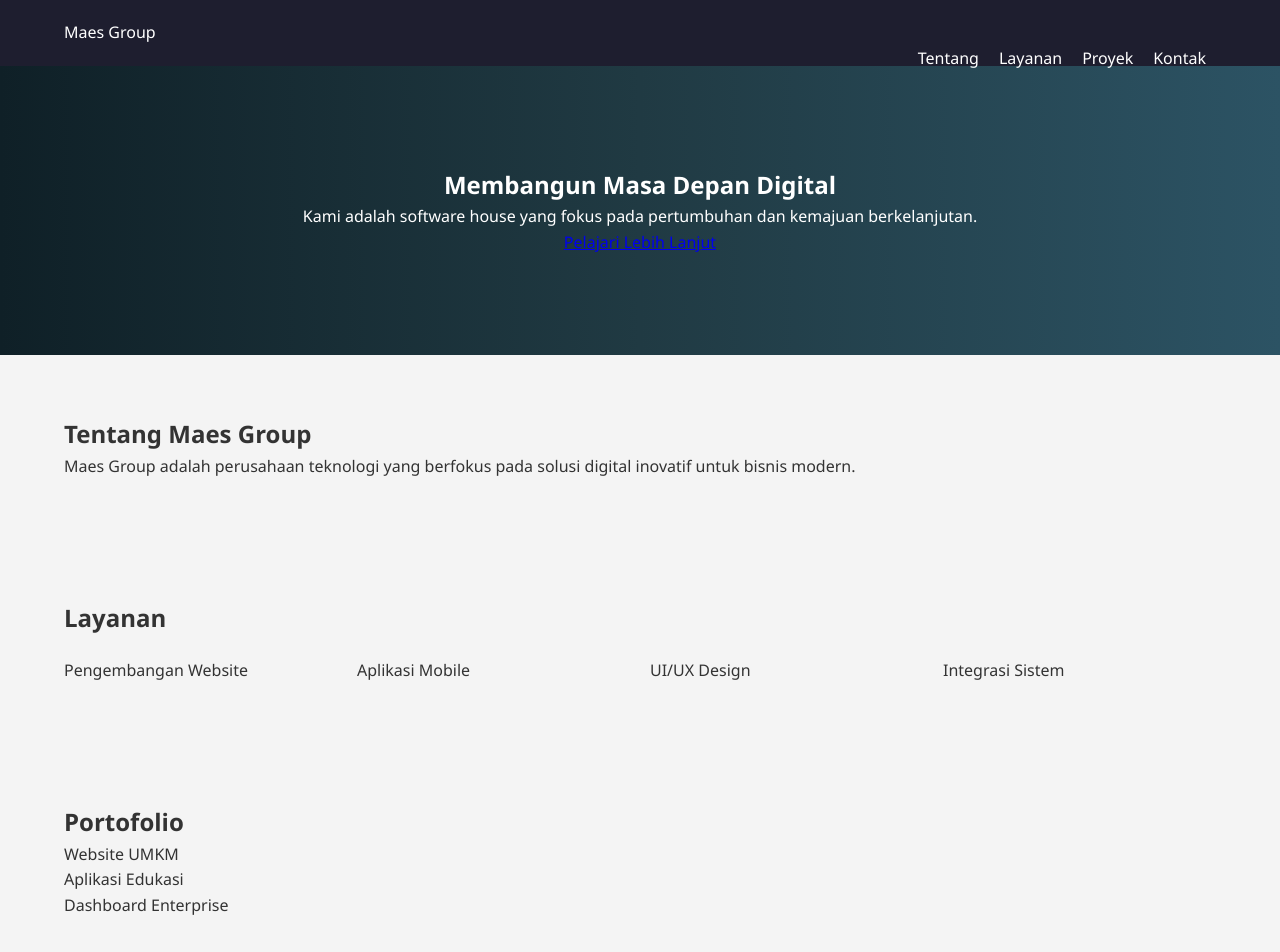
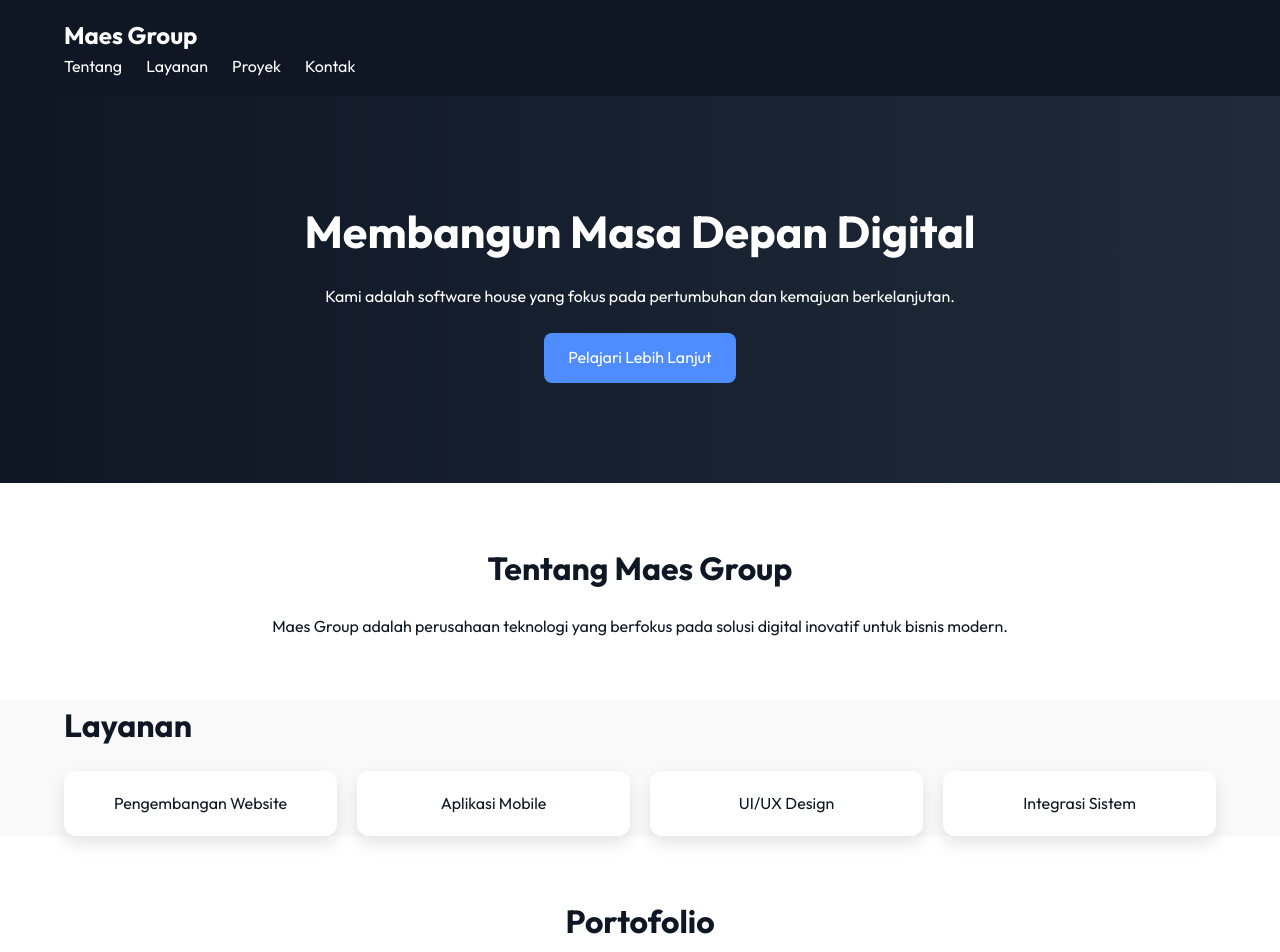
Before and after one commit to maes-digital/maes-digital.github.io, a plain HTML site: page index.html in a window 1280 px wide. Shown: the top 952 px of the page. Drawn offline with Linux system fonts and the light colour scheme.

Commit message:
Update style.css

```diff
--- a/style.css
+++ b/style.css
@@ -1,14 +1,21 @@
+:root {
+  --primary: #0f1624;
+  --accent: #4f8cff;
+  --light: #f9f9f9;
+  --font: 'Outfit', sans-serif;
+}
+
 * {
-    box-sizing: border-box;
   margin: 0;
   padding: 0;
+  box-sizing: border-box;
 }
 
 body {
-    font-family: 'Segoe UI', sans-serif;
+  font-family: var(--font);
+  background: var(--light);
+  color: var(--primary);
   line-height: 1.6;
-    color: #333;
-    background: #f4f4f4;
 }
 
 .container {
@@ -17,78 +24,112 @@ body {
   margin: auto;
 }
 
-header {
-    background: #1e1e2f;
-    color: #fff;
-    padding: 20px 0;
+.navbar {
+  background: var(--primary);
+  color: white;
+  padding: 1rem 0;
+  position: sticky;
+  top: 0;
+  z-index: 1000;
 }
 
-header h1 {
-    float: left;
-    margin-left: 10px;
-}
-
-nav {
-    float: right;
-    margin-right: 10px;
+.navbar .logo {
+  font-weight: bold;
+  font-size: 1.5rem;
 }
 
 nav ul {
   list-style: none;
   display: flex;
-    gap: 20px;
+  gap: 1.5rem;
 }
 
-nav ul li a {
-    color: #fff;
+nav a {
+  color: white;
   text-decoration: none;
+  transition: color 0.3s ease;
+}
+
+nav a:hover {
+  color: var(--accent);
 }
 
 #hero {
-    background: linear-gradient(to right, #0f2027, #203a43, #2c5364);
-    color: #fff;
+  background: linear-gradient(to right, #0f1624, #1f2b3a);
+  color: white;
   padding: 100px 0;
   text-align: center;
 }
 
-section {
+#hero h1 {
+  font-size: 2.8rem;
+  margin-bottom: 1rem;
+}
+
+#hero .cta {
+  background: var(--accent);
+  color: white;
+  padding: 0.75rem 1.5rem;
+  margin-top: 1.5rem;
+  display: inline-block;
+  text-decoration: none;
+  border-radius: 8px;
+  transition: background 0.3s;
+}
+
+#hero .cta:hover {
+  background: #326fd8;
+}
+
+.fancy-section {
+  background: #ffffff;
   padding: 60px 0;
+  text-align: center;
+}
+
+section h2 {
+  font-size: 2rem;
+  margin-bottom: 20px;
 }
 
 .cards {
   display: grid;
   grid-template-columns: repeat(auto-fit, minmax(200px, 1fr));
   gap: 20px;
-    list-style: none;
   margin-top: 20px;
 }
 
-.cards li {
-    background: #fff;
+.card {
+  background: white;
   padding: 20px;
-    border-radius: 8px;
-    box-shadow: 0 0 8px rgba(0,0,0,0.1);
+  border-radius: 12px;
+  box-shadow: 0 8px 16px rgba(0,0,0,0.1);
+  transition: transform 0.2s;
   text-align: center;
 }
 
-.portfolio-grid {
-    display: flex;
-    flex-wrap: wrap;
-    gap: 20px;
+.card:hover {
+  transform: translateY(-5px);
 }
 
-.portfolio-grid .item {
-    background: #fff;
-    flex: 1 1 calc(33.33% - 20px);
-    padding: 20px;
-    border-radius: 8px;
+.portfolio {
+  display: flex;
+  gap: 20px;
+  flex-wrap: wrap;
+  justify-content: center;
+}
+
+.project {
+  background: #eaeaea;
+  padding: 30px;
+  border-radius: 10px;
+  min-width: 200px;
   text-align: center;
 }
 
 footer {
-    background: #1e1e2f;
-    color: #fff;
+  background: var(--primary);
+  color: white;
   text-align: center;
   padding: 20px 0;
-    margin-top: 40px;
 }
```
Lines whose indentation alone changed are shown as unchanged.
